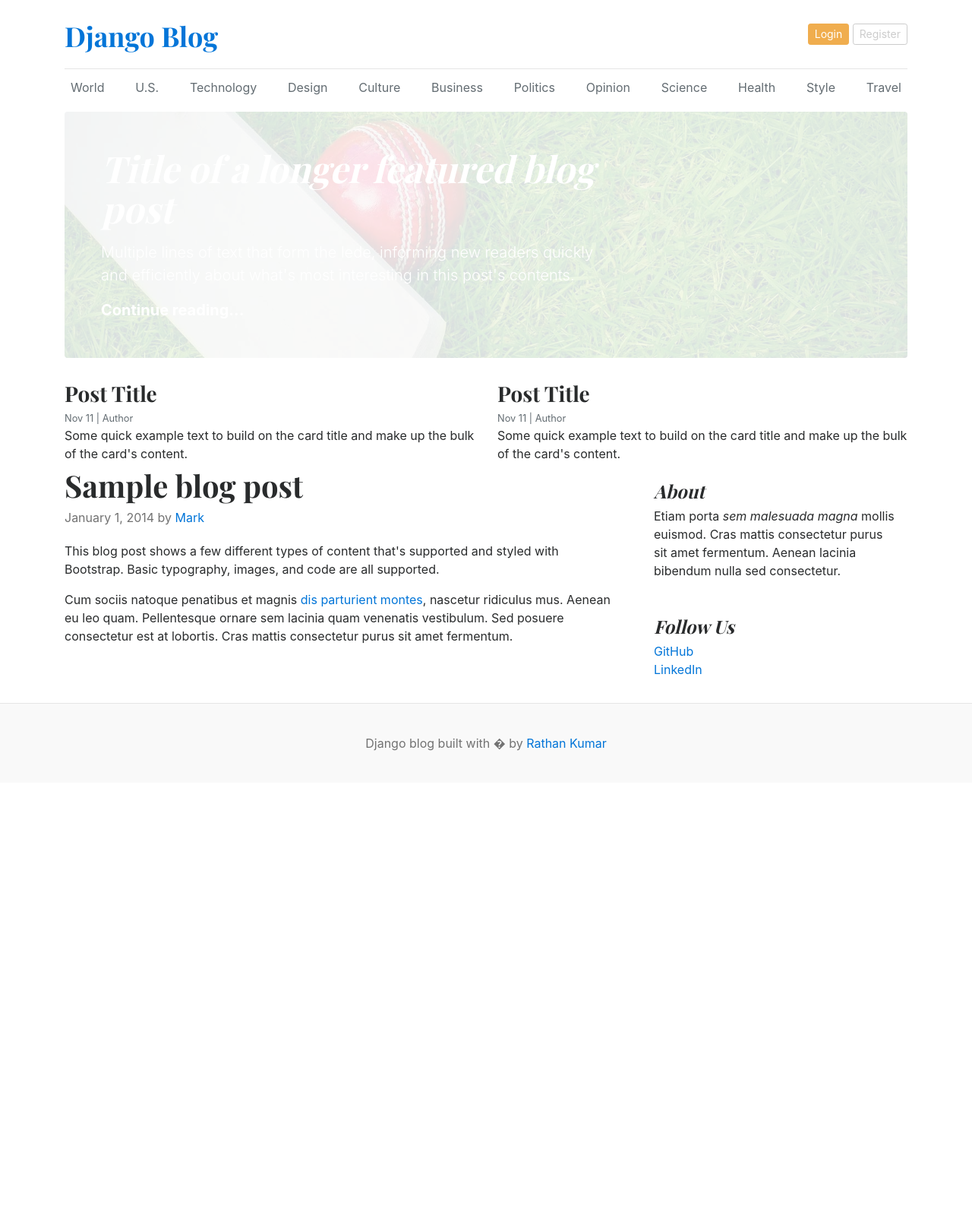
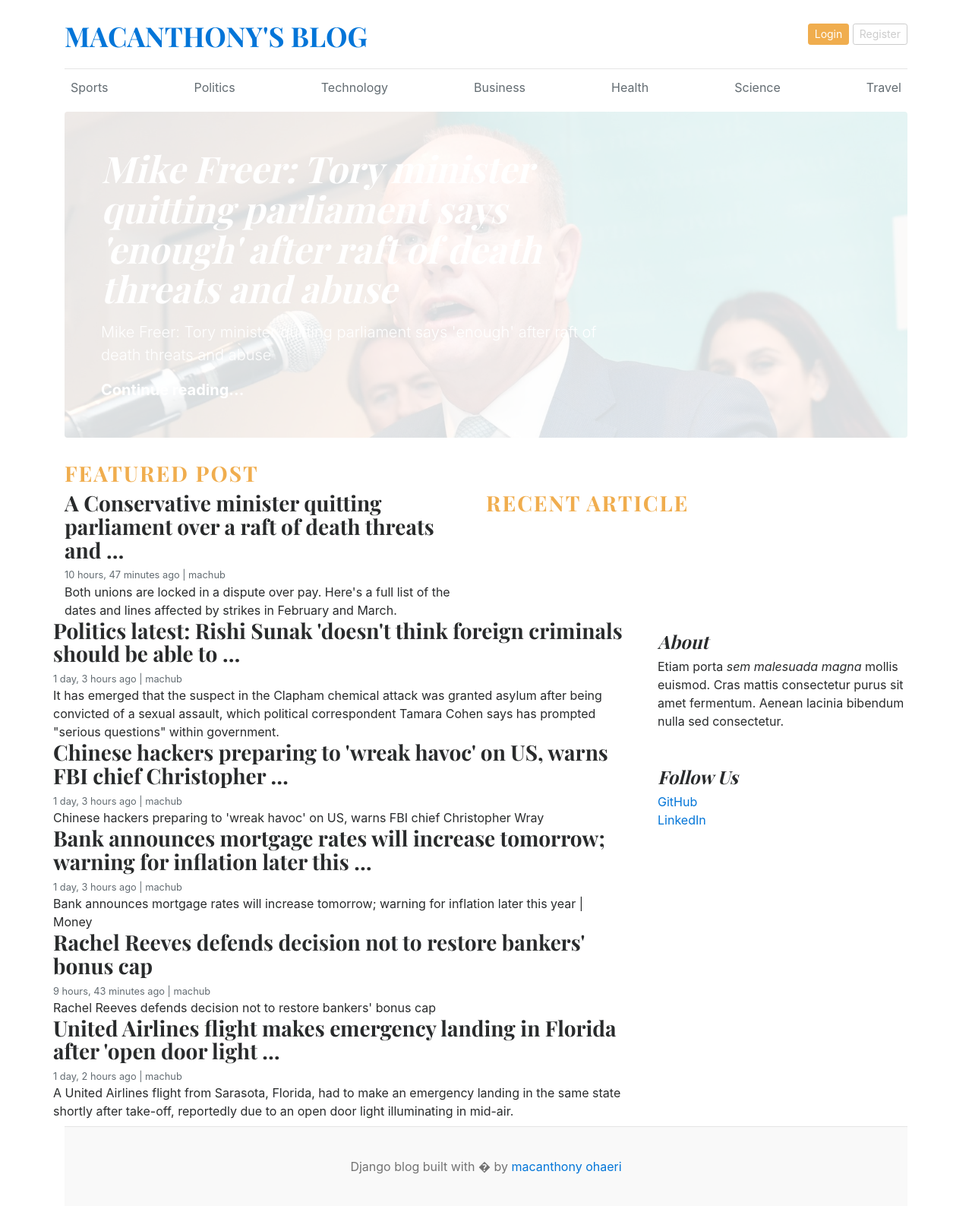
Before and after one commit to Cloud-with-mac/Deity-blog, a Django app: page / in a window 1280 px wide. Shown: the whole page at 76% size. Before the commit the page ends 988 px from the top, so only its background shows below. Run offline with Django 5.2, Linux system fonts and the light colour scheme; data comes from the database, SQL or seed files in the repository; both versions use the stored data as it was after the commit.

Commit message:
posts by category

```diff
--- /dev/null
+++ b/blog_app/context_processors.py
@@ -0,0 +1,6 @@
+from .models import Category
+
+
+def get_categories(request):
+    categories = Category.objects.all()
+    return dict(categories=categories)
--- /dev/null
+++ b/blog_app/templates/base.html
@@ -0,0 +1,47 @@
+<!--Header Part-->
+{% load static %}
+<html lang="en">
+<head>
+    <meta charset="UTF-8">
+    <meta http-equiv="X-UA-Compatible" content="IE=edge">
+    <meta name="viewport" content="width=device-width, initial-scale=1.0">
+    <title>Django Blogs</title>
+    <link href="https://getbootstrap.com/docs/4.0/dist/css/bootstrap.min.css" rel="stylesheet">
+    <link href="https://fonts.googleapis.com/css?family=Playfair+Display:700,900" rel="stylesheet">
+    <link href="{% static 'css/blog.css' %}" rel="stylesheet">
+  </head>
+<body>
+    <div class="container">
+      <header class="blog-header py-3">
+        <div class="row flex-nowrap justify-content-between align-items-center">
+          <div class="col-8 pt-1">
+            <a class="blog-header-logo text-dark" href="/">MACANTHONY'S BLOG</a>
+          </div>
+          <div class="col-4 d-flex justify-content-end align-items-center">
+            <a class="btn btn-sm btn-warning" href="#">Login</a> &nbsp;
+            <a class="btn btn-sm btn-outline-secondary" href="#">Register</a>
+          </div>
+        </div>
+      </header>
+
+      <div class="nav-scroller py-1 mb-2">
+        <nav class="nav d-flex justify-content-between">
+          {% for cat in categories %}
+          <a class="p-2 text-muted" href="{% url 'post_by_category' cat.pk %}">{{cat}}</a>
+          {% endfor %}
+        </nav>
+      </div>
+
+<!--   Main Content Part     -->
+{% block content %}
+
+
+{% endblock %}
+
+
+<!--   Footer Part    -->
+    <footer class="blog-footer">
+      <p>Django blog built with � by <a href="#">macanthony ohaeri</a></p>
+    </footer>
+</body>
+</html>
--- a/blog_app/templates/home.html
+++ b/blog_app/templates/home.html
@@ -1,95 +1,54 @@
-{% load static %}
-<html lang="en">
-<head>
-    <meta charset="UTF-8">
-    <meta http-equiv="X-UA-Compatible" content="IE=edge">
-    <meta name="viewport" content="width=device-width, initial-scale=1.0">
-    <title>Django Blogs</title>
-    <link href="https://getbootstrap.com/docs/4.0/dist/css/bootstrap.min.css" rel="stylesheet">
-    <link href="https://fonts.googleapis.com/css?family=Playfair+Display:700,900" rel="stylesheet">
-    <link href="{% static 'css/blog.css' %}" rel="stylesheet">
-  </head>
-<body>
-    <div class="container">
-      <header class="blog-header py-3">
-        <div class="row flex-nowrap justify-content-between align-items-center">
-          <div class="col-8 pt-1">
-            <a class="blog-header-logo text-dark" href="/">Django Blog</a>
-          </div>
-          <div class="col-4 d-flex justify-content-end align-items-center">
-            <a class="btn btn-sm btn-warning" href="#">Login</a> &nbsp;
-            <a class="btn btn-sm btn-outline-secondary" href="#">Register</a>
-          </div>
-        </div>
-      </header>
+{% extends 'base.html' %}
 
-      <div class="nav-scroller py-1 mb-2">
-        <nav class="nav d-flex justify-content-between">
-          <a class="p-2 text-muted" href="#">World</a>
-          <a class="p-2 text-muted" href="#">U.S.</a>
-          <a class="p-2 text-muted" href="#">Technology</a>
-          <a class="p-2 text-muted" href="#">Design</a>
-          <a class="p-2 text-muted" href="#">Culture</a>
-          <a class="p-2 text-muted" href="#">Business</a>
-          <a class="p-2 text-muted" href="#">Politics</a>
-          <a class="p-2 text-muted" href="#">Opinion</a>
-          <a class="p-2 text-muted" href="#">Science</a>
-          <a class="p-2 text-muted" href="#">Health</a>
-          <a class="p-2 text-muted" href="#">Style</a>
-          <a class="p-2 text-muted" href="#">Travel</a>
-        </nav>
-      </div>
+{% block content %}
 
-
-
-<div class="jumbotron p-3 p-md-5 text-white rounded bg-dark" style="background-image: url({% static 'image/cricket.jpg' %});background-blend-mode: overlay;background-size:cover;">
+{% for post in featured_post  %}
+{% if forloop.first %}
+<div class="jumbotron p-3 p-md-5 text-white rounded bg-dark" style="background-image: url({{post.feature_image.url}});background-blend-mode: overlay;background-size:cover;">
     <div class="col-md-8 px-0">
-      <h1 class="display-4 font-italic">Title of a longer featured blog post</h1>
-      <p class="lead my-3">Multiple lines of text that form the lede, informing new readers quickly and efficiently about what's most interesting in this post's contents.</p>
+      <h1 class="display-4 font-italic">{{post.title}}</h1>
+      <p class="lead my-3">{{post.short_description}}</p>
       <p class="lead mb-0"><a href="#" class="text-white font-weight-bold">Continue reading...</a></p>
     </div>
   </div>
+{% endif %}
+{% endfor %}
 
+
+<!-- Featured Posts      -->
+  <h3 class="text-uppercase text-warning" style="letter-spacing: 2px;">Featured Post</h3>
   <div class="row mb-2">
+  {% for post in featured_post  %}
+    {% if not forloop.first %}
     <div class="col-md-6">
       <div class="card border-0" >
         <div class="card-body">
-          <h3>Post Title</h3>
-          <small class="mb-1 text-muted">Nov 11 | Author</small>
-          <p class="card-text">Some quick example text to build on the card title and make up the bulk of the card's content.</p>
+          <h3>{{post.title | truncatewords:12 }}</h3>
+          <small class="mb-1 text-muted">{{post.updated_at | timesince}} ago | {{post.author}}</small>
+          <p class="card-text">{{post.short_description}}</p>
         </div>
       </div>
     </div>
-    <div class="col-md-6">
-      <div class="card border-0" >
-        <div class="card-body">
-          <h3>Post Title</h3>
-          <small class="mb-1 text-muted">Nov 11 | Author</small>
-          <p class="card-text">Some quick example text to build on the card title and make up the bulk of the card's content.</p>
-        </div>
-      </div>
-    </div>
-  </div>
+  {% endif %}
+  {% endfor %}
 
+<!--       /.Recent Article-->
+  <h3 class="text-uppercase text-warning" style="letter-spacing: 2px;">Recent Article</h3>
   <main role="main" class="container p-0">
     <div class="row">
       <div class="col-md-8 blog-main">
+        {% for post in posts %}
+          <div class="card border-0" >
+            <div class="card-body">
+              <h3>{{post.title | truncatewords:12}}</h3>
+              <small class="mb-1 text-muted">{{post.updated_at | timesince}} ago | {{post.author}}</small>
+              <p class="card-text">{{post.short_description}}</p>
+            </div>
+          </div>
+        {% endfor %}
+      </div>
 
-        <div class="blog-post">
-          <h2 class="blog-post-title">Sample blog post</h2>
-          <p class="blog-post-meta">January 1, 2014 by <a href="#">Mark</a></p>
-
-          <p>This blog post shows a few different types of content that's supported and styled with Bootstrap. Basic typography, images, and code are all supported.</p>
-
-          <p>Cum sociis natoque penatibus et magnis <a href="#">dis parturient montes</a>, nascetur ridiculus mus. Aenean eu leo quam. Pellentesque ornare sem lacinia quam venenatis vestibulum. Sed posuere consectetur est at lobortis. Cras mattis consectetur purus sit amet fermentum.</p>
-
-
-        </div>
-        <!-- /.blog-post -->
-
-      </div>
       <!-- /.blog-main -->
-
       <aside class="col-md-4 blog-sidebar">
         <div class="p-3 mb-3 bg-light rounded">
           <h4 class="font-italic">About</h4>
@@ -110,8 +69,4 @@
   </main><!-- /.container -->
 
 </div>
-<footer class="blog-footer">
-  <p>Django blog built with � by <a href="#">Rathan Kumar</a></p>
-</footer>
-</body>
-</html>
+{% endblock %}
--- a/blog_app/urls.py
+++ b/blog_app/urls.py
@@ -2,5 +2,6 @@ from django.urls import path
 from . import views
 
 urlpatterns = [
-    path('', views.home, name='home')
+    path('category/<int:category_id>/', views.post_by_category, name='post_by_category'),
+    path('', views.home, name='home'),
 ]
--- a/blog_app/views.py
+++ b/blog_app/views.py
@@ -1,5 +1,31 @@
-from django.shortcuts import render
+from django.shortcuts import render, HttpResponse, get_object_or_404, redirect
+
+from blog_app.models import Category, Blog
 
 
 def home(request):
-    return render(request, 'home.html')
+    featured_post = Blog.objects.filter(is_featured=True)  # .order_by('updated_at')
+    posts = Blog.objects.filter(is_featured=False, status=1)
+    context = {
+        'featured_post': featured_post,
+        'posts': posts
+    }
+    return render(request, 'home.html', context)
+
+
+def post_by_category(request, category_id):
+    post = Blog.objects.filter(status=1, category=category_id)
+
+    category = get_object_or_404(Category, id=category_id)
+
+    # try:
+    #     category = get_object_or_404(Category, id=category_id)
+    # except:
+    #     return redirect('home')
+    # use et_object_or_404 when you want to show 404 error page if the category does not exist
+    # category = get_object_or_404(Category, id=category_id)
+    context = {
+        'post': post,
+        'category': category
+    }
+    return render(request, 'postbycategory.html', context)
--- a/blog_project/settings.py
+++ b/blog_project/settings.py
@@ -57,6 +57,7 @@ TEMPLATES = [
         'APP_DIRS': True,
         'OPTIONS': {
             'context_processors': [
+                'blog_app.context_processors.get_categories',
                 'django.template.context_processors.debug',
                 'django.template.context_processors.request',
                 'django.contrib.auth.context_processors.auth',
```
Also changed, not shown: blog_app/templates/404.html (added, +10 -0 lines), blog_app/templates/postbycategory.html (added, +38 -0 lines), db.sqlite3, media/uploads/2024/02/01/lcimg-42ac990d-be90-46f6-bd45-c6576e9ebdae.jpeg (added), media/uploads/2024/02/01/skynews-hacker-cyberattack_6439404.jpg (added), media/uploads/2024/02/01/skynews-london-overground-train_6438994.jpg (added), media/uploads/2024/02/01/skynews-mike-freer-constituency_6403927.jpg (added), media/uploads/2024/02/01/skynews-rachel-reeves-shadow-chancellor_6264951.jpg (added), media/uploads/2024/02/02/skynews-airbus-united-airlines_6418051.jpg (added).
